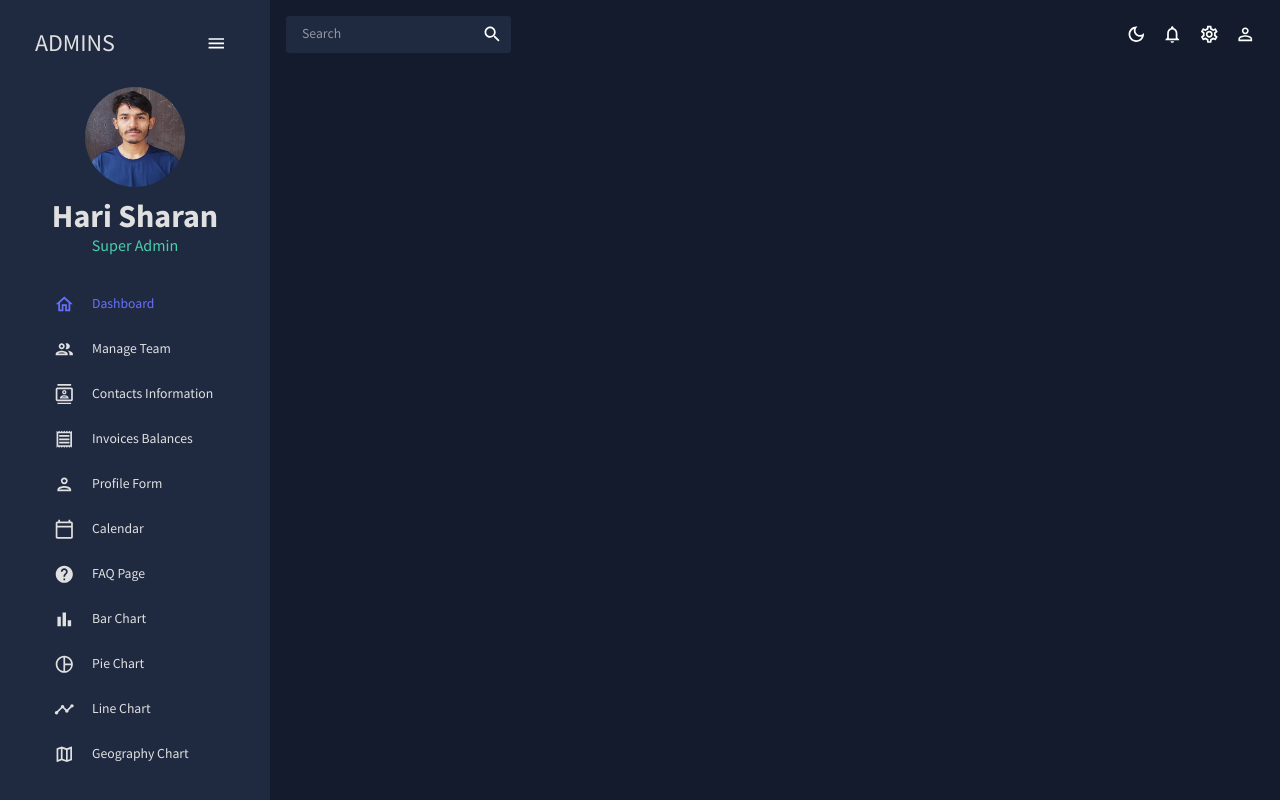
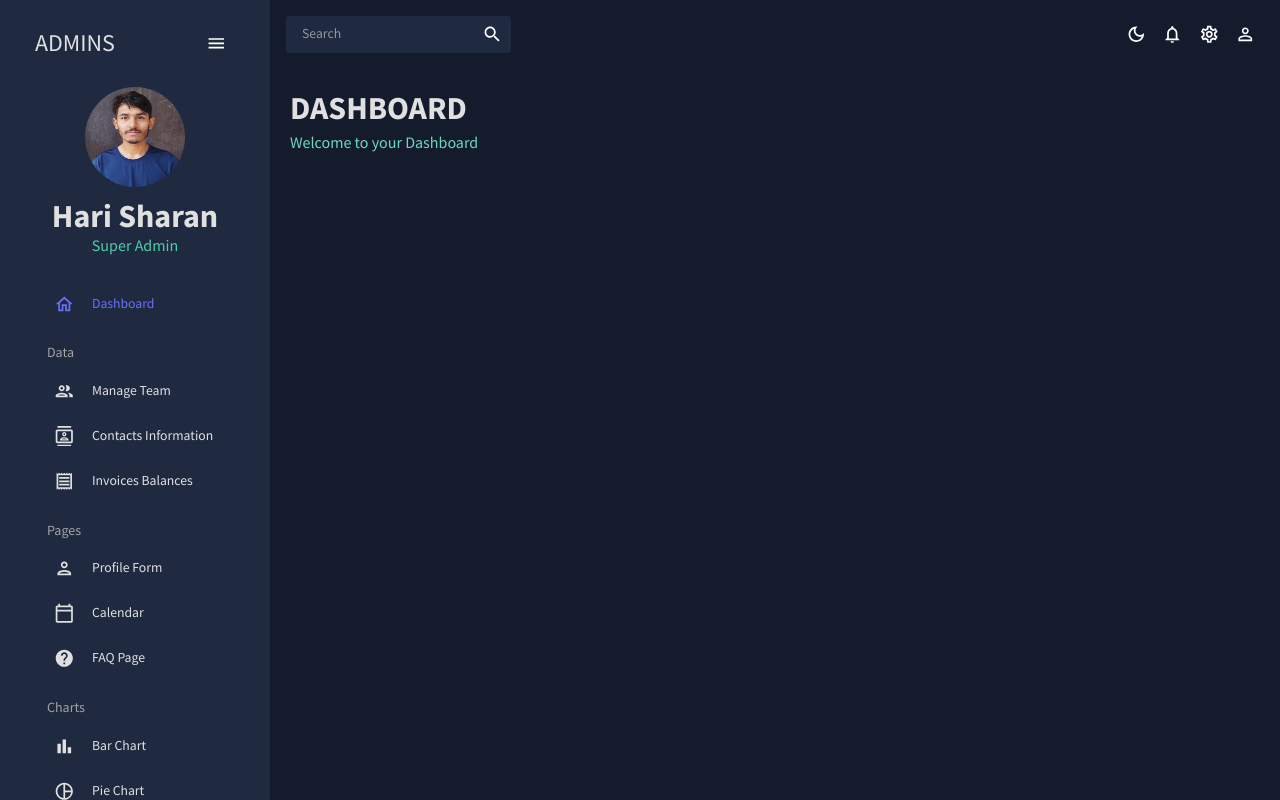
Before and after one commit to harisharanChaulagain/react-admin, a React (Create React App) app: page / in a window 1280 px wide. Built offline with nearby package versions, Linux system fonts and the light colour scheme.

Commit message:
feat: sidebar ui completed

```diff
--- /dev/null
+++ b/src/components/Header.jsx
@@ -0,0 +1,22 @@
+import { Typography, Box, useTheme } from "@mui/material";
+import { tokens } from "../theme";
+
+export const Header = ({ title, subtitle }) => {
+  const theme = useTheme();
+  const colors = tokens(theme.palette.mode);
+  return (
+    <Box mb="30px">
+      <Typography
+        variant="h2"
+        color={colors.grey[100]}
+        fontWeight="bold"
+        sx={{ mb: "5px" }}
+      >
+        {title}
+      </Typography>
+      <Typography variant="h5" color={colors.greenAccent[400]}>
+        {subtitle}
+      </Typography>
+    </Box>
+  );
+};
--- a/src/pages/dashboard/index.jsx
+++ b/src/pages/dashboard/index.jsx
@@ -1,5 +1,14 @@
+import { Box } from "@mui/material";
+import { Header } from "../../components/Header";
+
 const Dashboard = () => {
-  return <div>Dashboard</div>;
+  return (
+    <Box m="20px">
+      <Box display="flex" justifyContent="space-between" alignItems="center">
+        <Header title="DASHBOARD" subtitle="Welcome to your Dashboard" />
+      </Box>
+    </Box>
+  );
 };
 
 export default Dashboard;
--- a/src/pages/global/Sidebar.jsx
+++ b/src/pages/global/Sidebar.jsx
@@ -123,6 +123,13 @@
             selected={selected}
             setSelected={setSelected}
             />
+            <Typography
+            variant="h6"
+            color={colors.grey[300]}
+            sx={{m: "15px 0 5px 20px"}}
+            >
+              Data
+            </Typography>
             <Item
             title="Manage Team"
             to="/team"
@@ -144,6 +151,13 @@
             selected={selected}
             setSelected={setSelected}
             />
+            <Typography
+            variant="h6"
+            color={colors.grey[300]}
+            sx={{m: "15px 0 5px 20px"}}
+            >
+              Pages
+            </Typography>
             <Item
             title="Profile Form"
             to="/form"
@@ -165,6 +179,13 @@
             selected={selected}
             setSelected={setSelected}
             />
+            <Typography
+            variant="h6"
+            color={colors.grey[300]}
+            sx={{m: "15px 0 5px 20px"}}
+            >
+              Charts
+            </Typography>
             <Item
             title="Bar Chart"
             to="/bar"
```
Also changed, not shown: src/App.js (+5 -5 lines).
